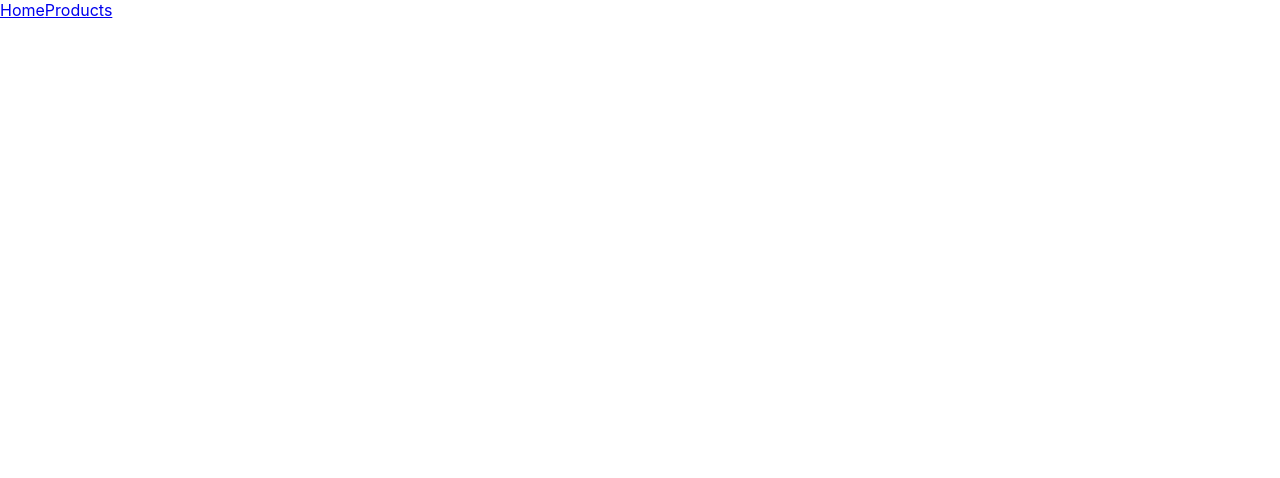
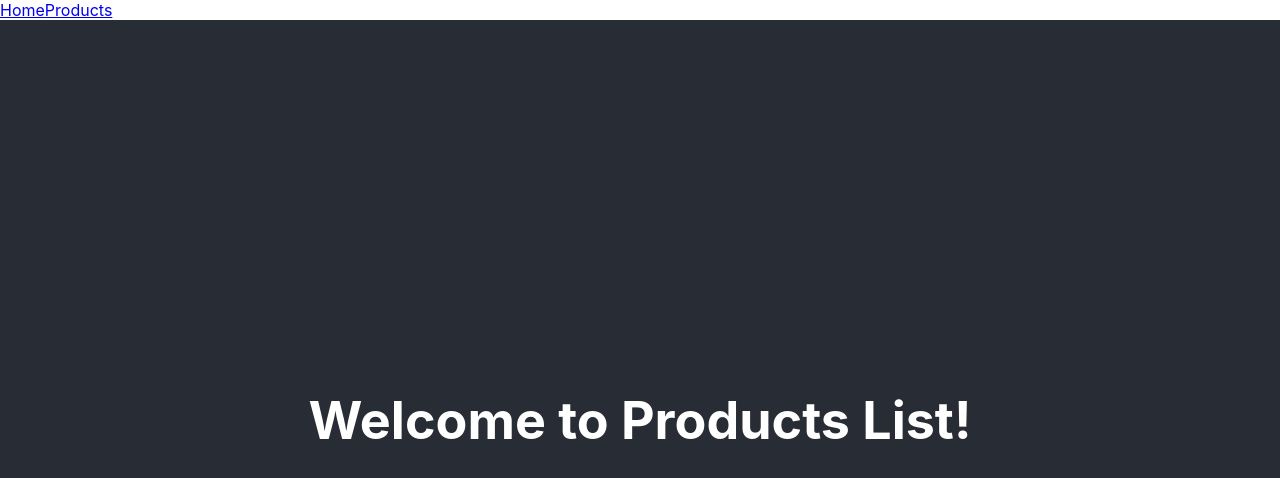
Before and after one commit to TimRemington/my-store-client, a React (Create React App) app in the folder capstone2/my-store-client/: page /products in a window 1280 px wide. Shown: the top 478 px of the page. Built offline with nearby package versions, Linux system fonts and the light colour scheme.

Commit message:
finished routing for Products and Home

```diff
--- a/capstone2/my-store-client/src/App.js
+++ b/capstone2/my-store-client/src/App.js
@@ -6,6 +6,7 @@ import { BrowserRouter as Router, Route, Switch } from "react-router-dom";
 // Component Imports
 import Home from './components/Home'
 import Navigation from './components/Navigation'
+import Products from './components/Products'
 
 function App() {
   return (
@@ -15,6 +16,7 @@ function App() {
 
       <Switch>
         <Route exact path='/' component={Home} />
+        <Route exact path='/products' component={Products} />
       </Switch>
     </Router>
   );
--- /dev/null
+++ b/capstone2/my-store-client/src/components/Products.js
@@ -0,0 +1,13 @@
+import React from "react";
+
+const Products = () => {
+  return (
+    <div className="App">
+      <header className="App-header">
+        <h1>Welcome to Products List!</h1>
+      </header>
+    </div>
+  )
+}
+
+export default Products;
```
